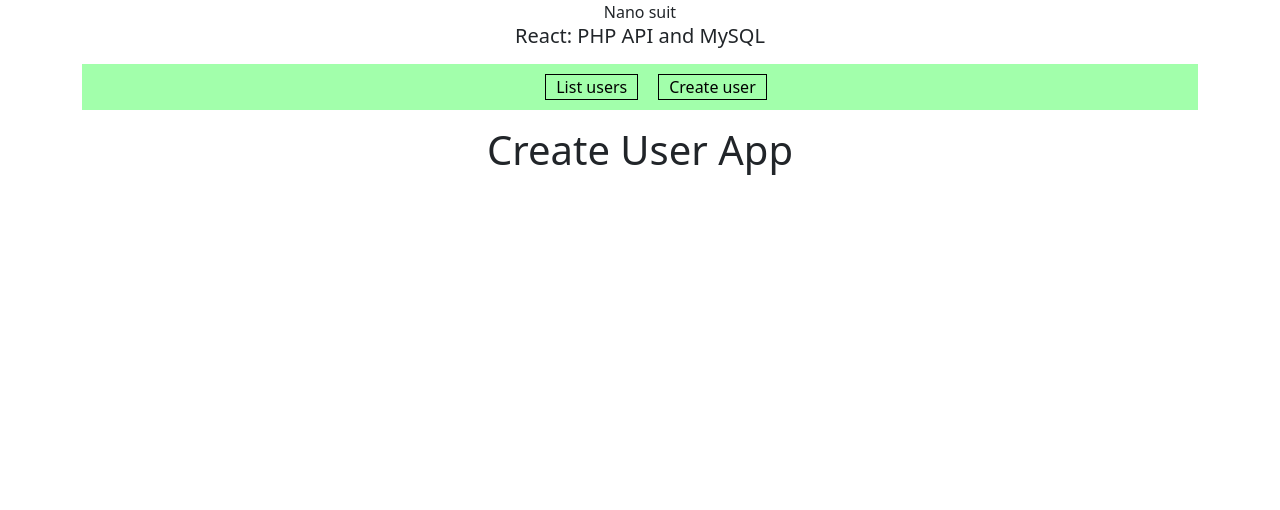
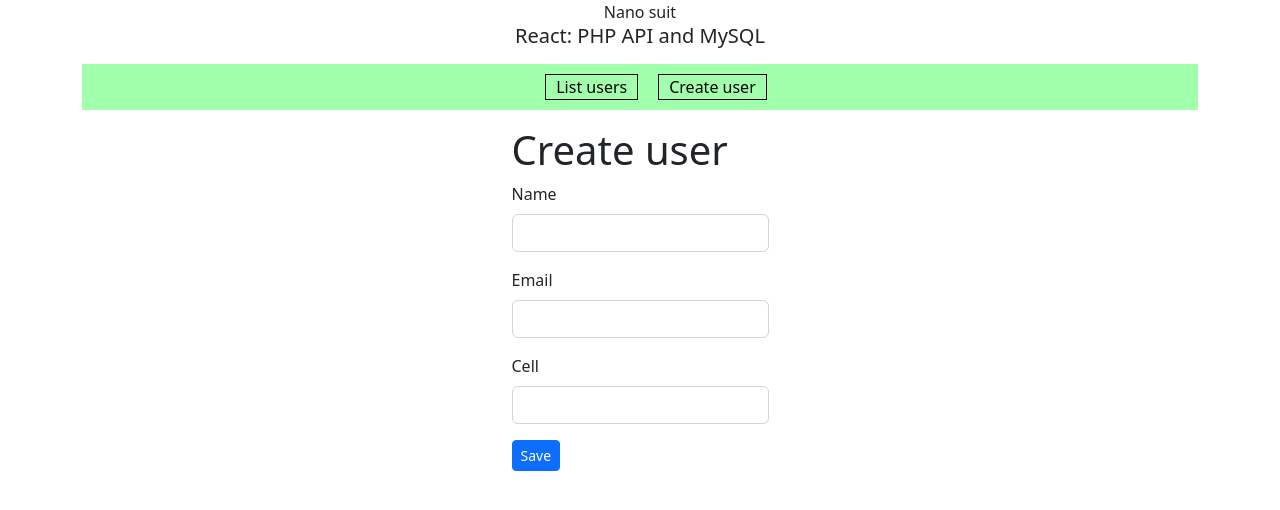
Before and after one commit to Fausio/web.coding.react, a React (Create React App) app: page /user/create in a window 1280 px wide. Shown: the top 510 px of the page. Built offline with nearby package versions, Linux system fonts and the light colour scheme.

Commit message:
basic form

```diff
--- a/package.json
+++ b/package.json
@@ -11,7 +11,7 @@
     "react-bootstrap": "^2.7.2",
     "react-dom": "^18.2.0",
     "react-router-dom": "^6.8.1",
-    "react-scripts": "5.0.1",
+    "react-scripts": "^5.0.1",
     "web-vitals": "^2.1.4"
   },
   "scripts": {
--- a/src/components/Navegation/Nav.js
+++ b/src/components/Navegation/Nav.js
@@ -25,6 +25,7 @@ function Nav() {
                         <li>
                             <Link to="user/create">Create user</Link>
                         </li>
+
                     </ul>
                 </nav>
 
--- a/src/components/User/CreateUser.js
+++ b/src/components/User/CreateUser.js
@@ -1,6 +1,91 @@
-function CreateUser(){
-    return(
-        <h1>Create User App</h1>
+import React, { useState } from 'react';
+import Button from 'react-bootstrap/Button';
+import Col from 'react-bootstrap/Col';
+import Form from 'react-bootstrap/Form';
+import InputGroup from 'react-bootstrap/InputGroup';
+import Row from 'react-bootstrap/Row';
+
+function CreateUser() {
+
+
+
+    const [validated, setValidated] = useState(false);
+
+    const handleSubmit = (event) => {
+
+        event.preventDefault();
+        const form = event.currentTarget;
+
+        const name = event.target.name.value;
+        const email = event.target.email.value;
+        const number = event.target.number.value;
+
+        if (form.checkValidity() === false) {
+            event.stopPropagation();
+        }
+
+        setValidated(true);
+        console.log("data:", name, email, number);
+    };
+
+
+
+    return (
+
+        <div>
+
+            <h1>Create user</h1>
+
+            <Form noValidate validated={validated} onSubmit={handleSubmit}>
+                <Row className="mb-3 ">
+                    <Form.Group as={Col} md="12" controlId="validationCustom01">
+                        <Form.Label>Name</Form.Label>
+                        <Form.Control
+                            required
+                            type="text"
+                            name='name'
+                        />
+                        <Form.Control.Feedback type="invalid">
+                            error msg
+                        </Form.Control.Feedback>
+                    </Form.Group>
+                </Row>
+
+                <Row className="mb-3 ">
+                    <Form.Group as={Col} md="12" controlId="validationCustom01">
+                        <Form.Label>Email</Form.Label>
+                        <Form.Control
+                            required
+                            type="email"
+                            name='email'
+                        />
+                        <Form.Control.Feedback type="invalid">
+                            error msg
+                        </Form.Control.Feedback>
+                    </Form.Group>
+                </Row>
+
+                <Row className="mb-3 ">
+                    <Form.Group as={Col} md="12" controlId="validationCustom01">
+                        <Form.Label>Cell</Form.Label>
+                        <Form.Control
+                            required
+                            type="number"
+                            name='number'
+                        />
+                        <Form.Control.Feedback type="invalid">
+                            error msg
+                        </Form.Control.Feedback>
+                    </Form.Group>
+                </Row>
+
+
+
+
+
+                <Button size="sm" type="submit">Save</Button>
+            </Form>
+        </div>
     )
 }
 
```
Also changed, not shown: 1 other file (tests, documents, lock files or other folders).
